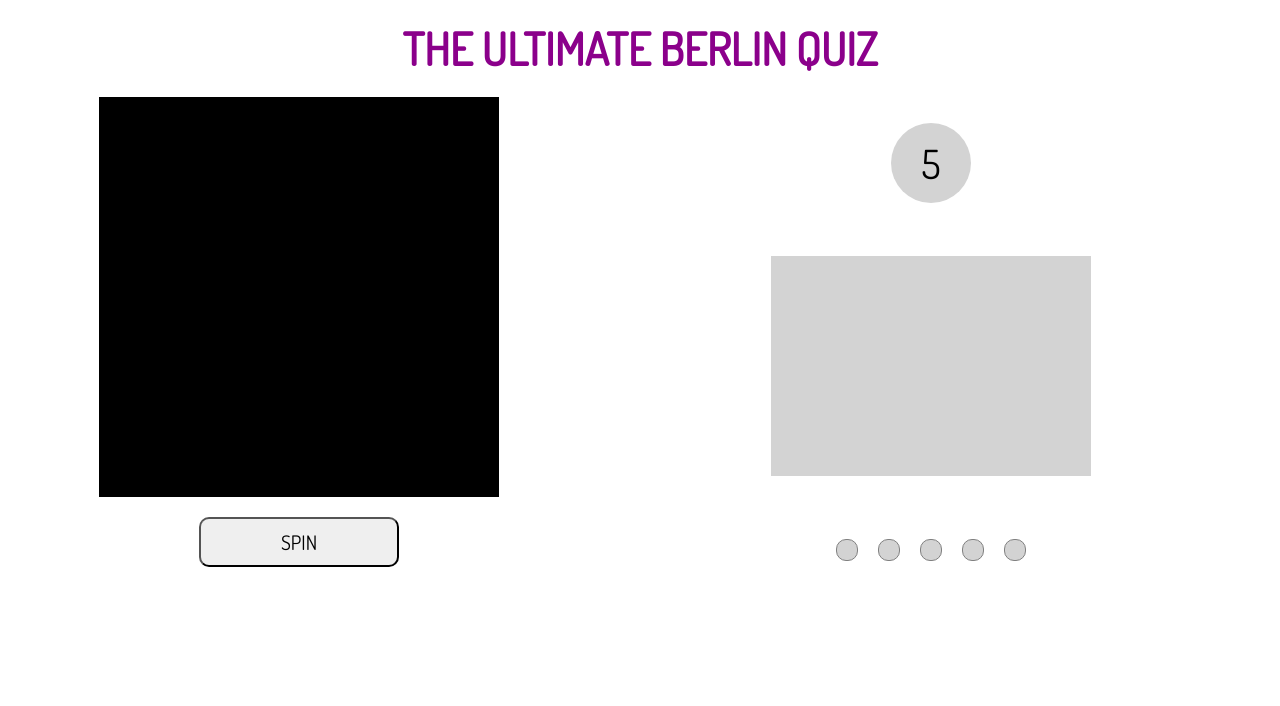
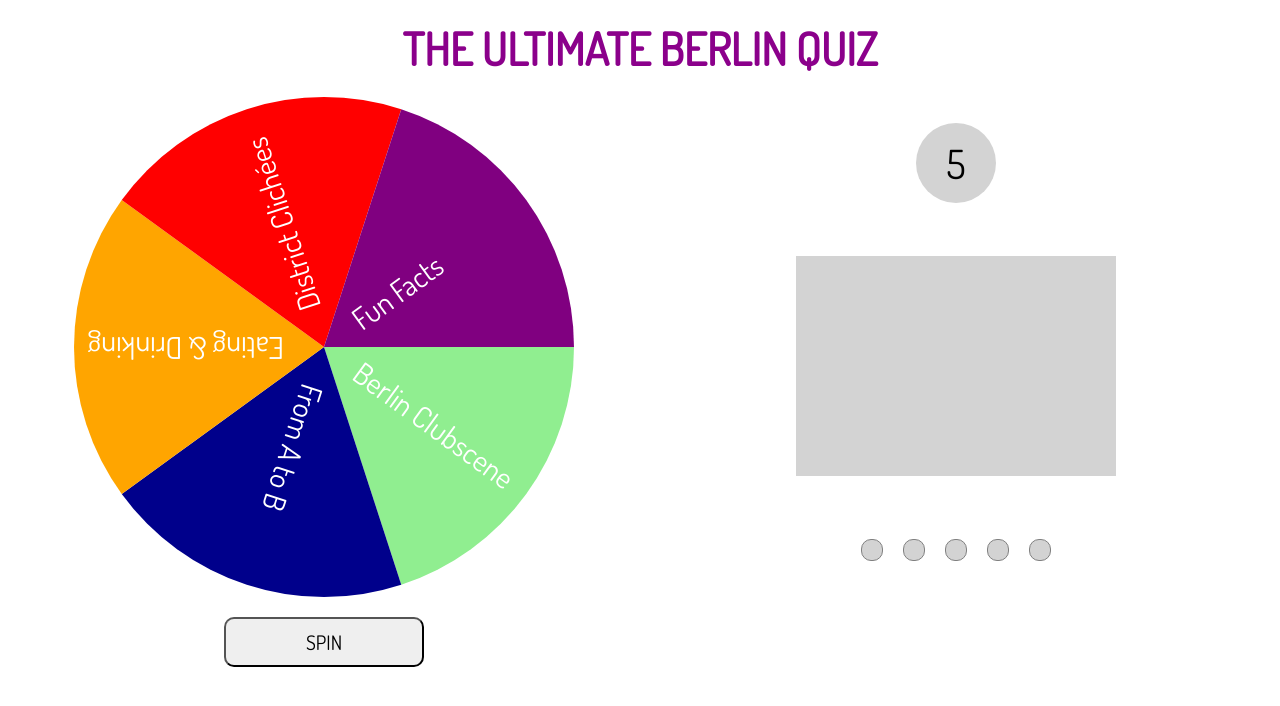
Before and after one commit to withenoto/project_game, a plain HTML site: page index.html in a window 1280 px wide. Drawn offline with nearby package versions, Linux system fonts and the light colour scheme.

Commit message:
drew canvas including text

```diff
--- a/index.html
+++ b/index.html
@@ -19,7 +19,7 @@
   <div id="outerContainer">
     <!-- WHEEL -->
     <section id="wheel">
-      <canvas id="canvas" width="400" height="400"></canvas>
+      <canvas id="canvas" width="500" height="500"></canvas>
 
       <button>SPIN</button>
     </section>
@@ -559,72 +559,72 @@
 
           <!-- QUESTION 3 -->
           <div class="question">
-              <strong>Question 3</strong>
+              <strong>"Is there some champagne left?"</strong>
 
               <form class="answers">
                 <div class="answerSet">
-                  <input type="radio" id="id1" name="answerOne" />
-                  <label for="id1">Answer1</label>
+                  <input type="radio" id="schöneberg" name="answerOne" />
+                  <label for="schöneberg">Schöneberg</label>
+                </div>
+
+                <div class="answerSet">
+                  <input type="radio" id="friedrichshain" name="answerTwo" />
+                  <label for="friedrichshain">Friedrichshain</label>
                 </div>
 
                 <div class="answerSet correct">
-                  <input type="radio" id="id2" name="answerTwo" />
-                  <label for="id2">Answer2</label>
-                </div>
-
-                <div class="answerSet">
-                  <input type="radio" id="id3" name="answerThree" />
-                  <label for="id3">Answer3</label>
+                  <input type="radio" id="charlottenburg" name="answerThree" />
+                  <label for="charlottenburg">Charlottenburg</label>
                 </div>
 
               </form>
             </div>
 
           <!-- QUESTION 4 -->
-          <!-- <div class="question">
-              <strong>How many Spätis does Berlin have?</strong>
+          <div class="question">
+              <strong>Meet entrepreneurs at ...</strong>
 
               <form class="answers">
                 <div class="answerSet">
-                  <input type="radio" id="2000" name="answerOne" />
-                  <label for="2000">2000</label>
+                  <input type="radio" id="barn" name="answerOne" />
+                  <label for="barn">The Barn Café in Mitte</label>
                 </div>
 
                 <div class="answerSet correct">
-                  <input type="radio" id="1000" name="answerTwo" />
-                  <label for="1000">1000</label>
+                  <input type="radio" id="stoberholz" name="answerTwo" />
+                  <label for="stoberholz">St. Oberholz in Mitte</label>
                 </div>
 
                 <div class="answerSet">
-                  <input type="radio" id="4000" name="answerThree" />
-                  <label for="4000">4000</label>
+                  <input type="radio" id="kaffeemitte" name="answerThree" />
+                  <label for="kaffeemitte">Kaffeemitte in Mitte</label>
                 </div>
 
               </form>
-            </div>   -->
+            </div>
 
           <!-- QUESTION 5 -->
-          <!-- <div class="question">
-              <strong>How many Spätis does Berlin have?</strong>
+          <div class="question">
+              <strong>Find an alternative lifestyle and environmentalists in ...</strong>
 
               <form class="answers">
                 <div class="answerSet">
-                  <input type="radio" id="2000" name="answerOne" />
-                  <label for="2000">2000</label>
+                  <input type="radio" id="mittealternative" name="answerOne" />
+                  <label for="mittealternative">Mitte</label>
+                </div>
+
+                <div class="answerSet">
+                  <input type="radio" id="neuköllnalternative" name="answerTwo" />
+                  <label for="neuköllnalternative">Neukölln</label>
                 </div>
 
                 <div class="answerSet correct">
-                  <input type="radio" id="1000" name="answerTwo" />
-                  <label for="1000">1000</label>
-                </div>
-
-                <div class="answerSet">
-                  <input type="radio" id="4000" name="answerThree" />
-                  <label for="4000">4000</label>
+                  <input type="radio" id="fhainalternative" name="answerThree" />
+                  <label for="fhainalternative">Friedrichshain</label>
                 </div>
 
               </form>
-            </div>   -->
+            </div>
 
 
           </div>
--- a/script.js
+++ b/script.js
@@ -3,8 +3,74 @@ window.onload = function() {
 
   var canvas = $("#canvas")[0];
   var ctx = canvas.getContext("2d");
-  ctx.fillStyle = "black";
-  ctx.fillRect(0, 0, 500, 500);
+
+  var radius = 250
+
+  //Draws first Triangle
+  ctx.beginPath();
+  ctx.moveTo(250,250);
+  ctx.arc(250,250,250,0,(Math.PI*2)/5);
+  ctx.fillStyle = "lightgreen";
+  ctx.fill();
+
+  //Draws second Triangle
+
+  ctx.beginPath();
+  ctx.moveTo(250,250);
+  ctx.arc(250,250,250,(Math.PI*2)/5,2*(Math.PI*2)/5);
+  ctx.fillStyle = "darkblue";
+  ctx.fill();
+
+  //Draws third Triangle
+  ctx.beginPath();
+  ctx.moveTo(250,250);
+  ctx.arc(250,250,250,2*(Math.PI*2)/5,3*(Math.PI*2)/5);
+  ctx.fillStyle = "orange";
+  ctx.fill();
+
+  //Draws fourth Triangle
+  ctx.beginPath();
+  ctx.moveTo(250,250);
+  ctx.arc(250,250,250,3*(Math.PI*2)/5,4*(Math.PI*2)/5);
+  ctx.fillStyle = "red";
+  ctx.fill();
+
+  //Draws fifth Triangle
+  ctx.beginPath();
+  ctx.moveTo(250,250);
+  ctx.arc(250,250,250,4*(Math.PI*2)/5,5*(Math.PI*2)/5);
+  ctx.fillStyle = "purple";
+  ctx.fill();
+
+  //Writes Category Text on Canvas
+  ctx.save();
+  ctx.translate(250,250)
+  ctx.rotate (36*Math.PI/180);
+  ctx.font = '30px "Dosis", serif';
+  ctx.fillStyle = "white";
+  ctx.fillText("Berlin Clubscene", 40, 10);
+
+  ctx.rotate (72*Math.PI/180);
+  ctx.font = '30px "Dosis", serif';
+  ctx.fillStyle = "white";
+  ctx.fillText("From A to B", 40, 10);
+
+  ctx.rotate (72*Math.PI/180);
+  ctx.font = '30px "Dosis", serif';
+  ctx.fillStyle = "white";
+  ctx.fillText("Eating & Drinking", 40, 10);
+
+  ctx.rotate (72*Math.PI/180);
+  ctx.font = '30px "Dosis", serif';
+  ctx.fillStyle = "white";
+  ctx.fillText("District Clichées", 40, 10);
+
+  ctx.rotate (72*Math.PI/180);
+  ctx.font = '30px "Dosis", serif';
+  ctx.fillStyle = "white";
+  ctx.fillText("Fun Facts", 40, 10);
+
+  ctx.restore();
 
   //QUIZ
   //functions
```
